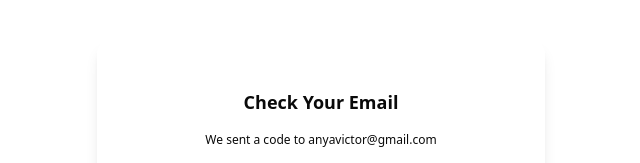
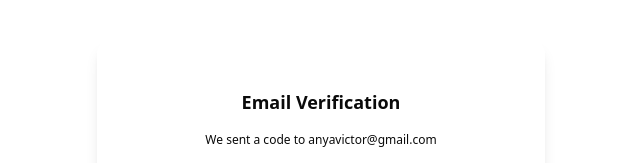
Before and after one commit to Kingscliq/mentor-hub, a Next.js app: page /verify-email in a window 1280 px wide. Shown: the top 163 px of the page, without its empty margins (319-959 px from the left). Built offline with nearby package versions, Linux system fonts and the light colour scheme.

Commit message:
chore: updates on email verification screen

```diff
--- a/src/features/auth/verify-email.tsx
+++ b/src/features/auth/verify-email.tsx
@@ -27,7 +27,7 @@ const VerifyEmail = () => {
       <Box as="div" className="max-w-md mx-auto p-12 shadow-lg rounded-xl">
         <Box as="form" onSubmit={handleSubmit} className="space-y-4">
           <Box as="h2" className="text-lg font-bold text-center">
-            Check Your Email
+            Email Verification
           </Box>
           <Box as="p" className="text-xs text-center">
             We sent a code to anyavictor@gmail.com{' '}
```
